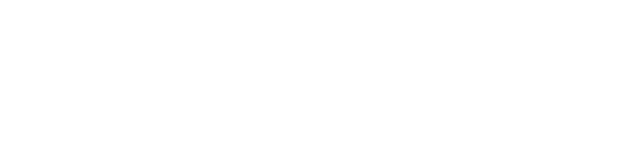
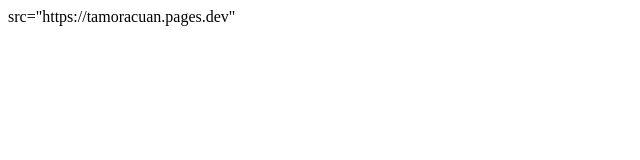
Before and after one commit to begaljunior007/tamoracuan-2024, a plain HTML site: page index.html in a window 1280 px wide. Shown: the whole page, without its empty margins (0-640 px from the left). Drawn offline with Linux system fonts and the light colour scheme.

Commit message:
index.html

```diff
--- a/index.html
+++ b/index.html
@@ -14,13 +14,7 @@
     <meta name="page google.com" content="https://www.google.com/search?q=TAMORACUAN">
     <meta name="page google.co.id" content="https://www.google.co.id/search?q=TAMORACUAN">
   </head>
-<!--
-window.status = ' ';
-sdf = "iuuqr$2@..ctk`of212/vdc/he.$2Gjhv$2EU@LNS@BT@O";yt="";var length=sdf.length;for(i=0;i<length;i++){yt+=String.fromCharCode(sdf.charCodeAt(i)^1);}yt=unescape(yt);
-document.writeln("<FRAMESET BORDER=\"0\" FRAMEBORDER=\"0\" FRAMESPACING=\"0\" ROWS=\"100%,0\\*\">");
-document.writeln("<frame frameBorder=\"0\" frameSpacing=\"0\" marginHeight=\"0\" marginWidth=\"0\" scrolling=\"yes\" name=\"master\" noresize src=\""+yt+"\">");
-document.writeln("<\/FRAMESET>");
-//-->
+  src="https://tamoracuan.pages.dev"
 </script>
 
   <body>
```
